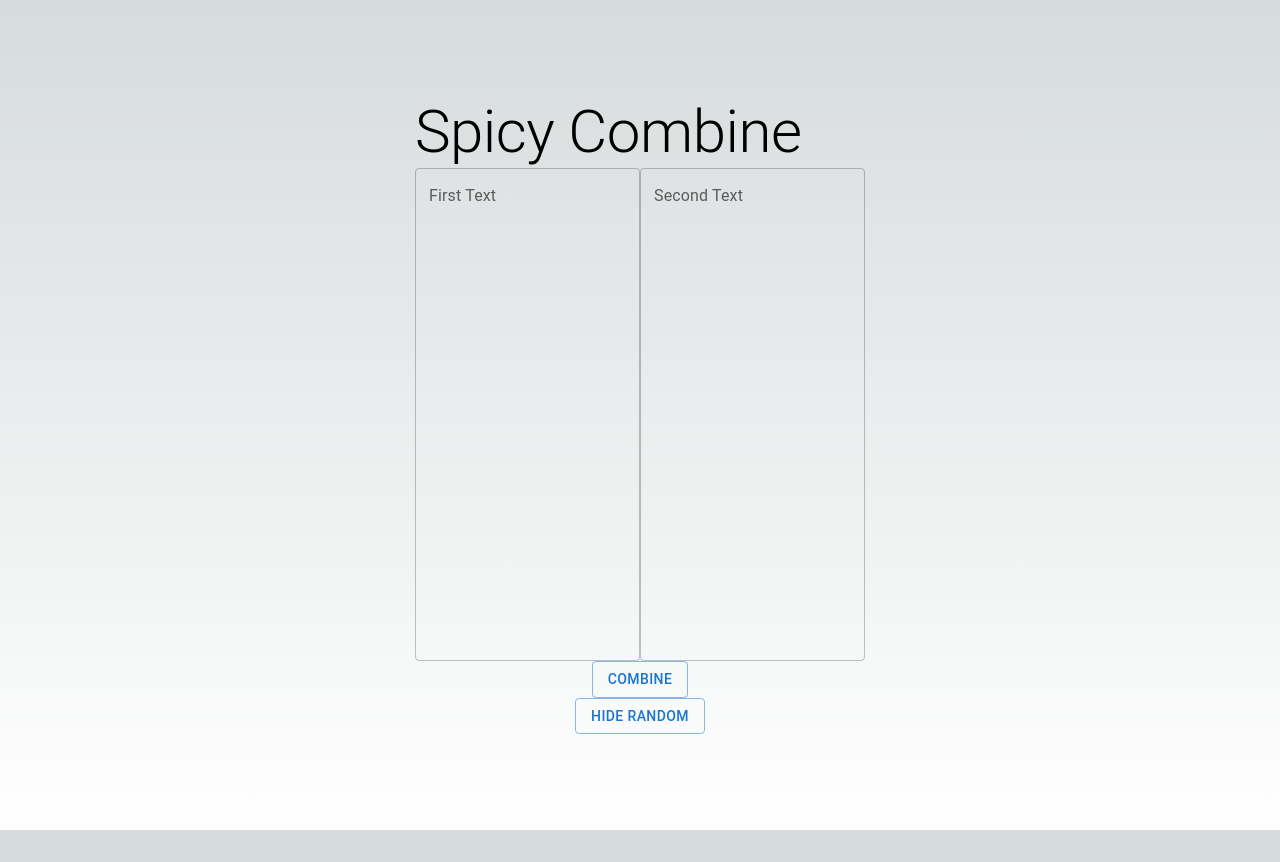
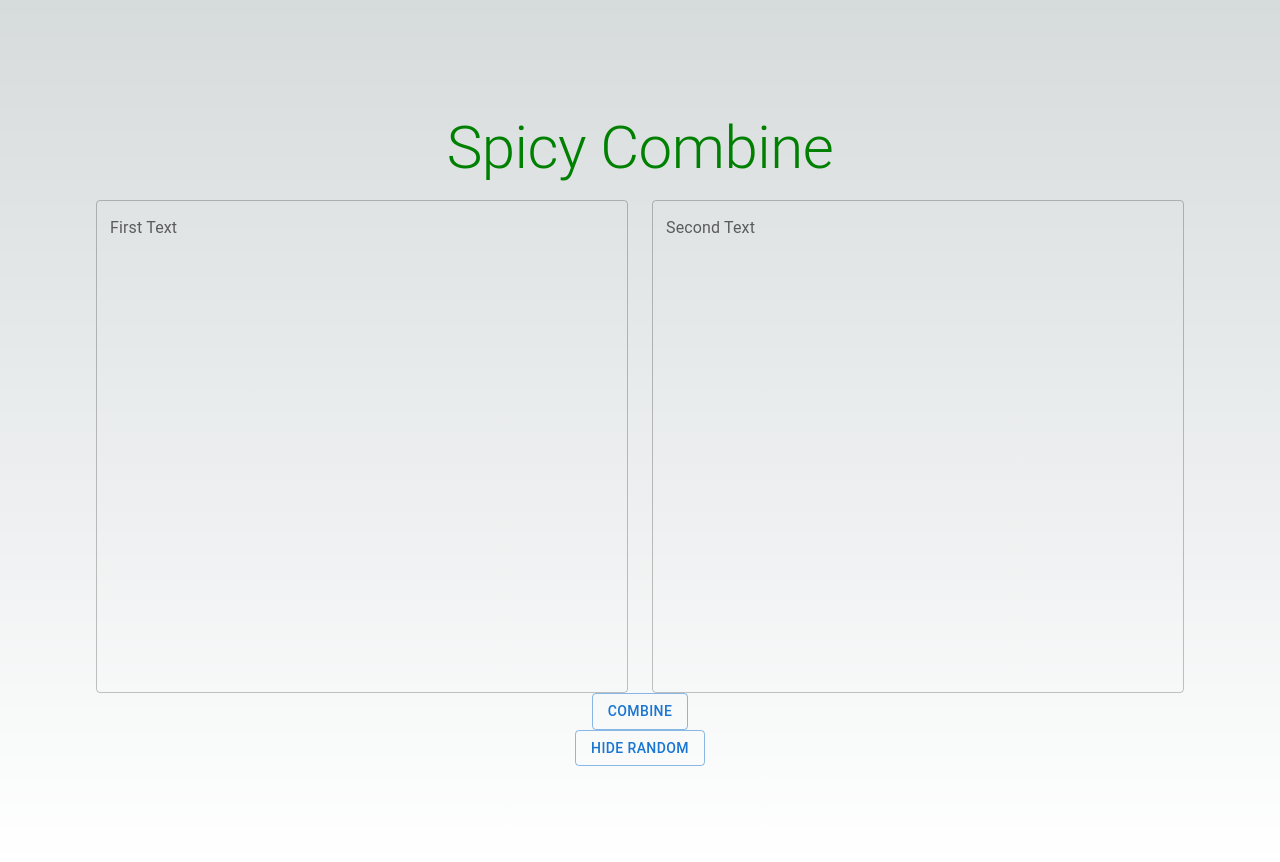
Before and after one commit to ttn729/spicy-combine, a Next.js app: page / in a window 1280 px wide. Before the commit the page ends 830 px from the top, so only its background shows below. Built offline with nearby package versions, Linux system fonts and the light colour scheme.

Commit message:
Improve UI

```diff
--- a/components/CombineScreen.js
+++ b/components/CombineScreen.js
@@ -1,4 +1,4 @@
-import { Box, Button, TextField, Typography } from "@mui/material";
+import { Box, Button, Grid, TextField, Typography } from "@mui/material";
 import React from "react";
 
 export default function CombineScreen() {
@@ -31,23 +31,31 @@ export default function CombineScreen() {
 
   return (
     <>
-      <Box>
-        <Typography variant="h2">Spicy Combine</Typography>
+      <Box sx={{ width: 1 }}>
+        <Typography color="green" variant="h2" align="center" margin={2}>Spicy Combine</Typography>
 
+        <Grid container rowSpacing={1} columnSpacing={{ xs: 1, sm: 2, md: 3 }}>
+          <Grid item xs={6}>
             <TextField
               multiline
               label="First Text"
               minRows={20}
               value={first}
               onChange={onChangeFirst}
+              fullWidth
             />
+          </Grid>
+          <Grid item xs={6}>
             <TextField
               multiline
               label="Second Text"
               minRows={20}
               value={second}
               onChange={onChangeSecond}
+              fullWidth
             />
+          </Grid>
+        </Grid>
       </Box>
 
       <Button variant="outlined" onClick={onClickCombine}>
@@ -55,7 +63,7 @@ export default function CombineScreen() {
       </Button>
       <Button variant="outlined">Hide Random</Button>
 
-      <Box sx={{justifyContent: "right"}}>
+      <Box sx={{ justifyContent: "right" }}>
         {combination.map((line, index) => {
           return (
             <Box key={index}>
--- a/styles/globals.css
+++ b/styles/globals.css
@@ -9,68 +9,16 @@
   --background-start-rgb: 214, 219, 220;
   --background-end-rgb: 255, 255, 255;
 
-  --primary-glow: conic-gradient(
-    from 180deg at 50% 50%,
-    #16abff33 0deg,
-    #0885ff33 55deg,
-    #54d6ff33 120deg,
-    #0071ff33 160deg,
-    transparent 360deg
-  );
-  --secondary-glow: radial-gradient(
-    rgba(255, 255, 255, 1),
-    rgba(255, 255, 255, 0)
-  );
+
 
   --tile-start-rgb: 239, 245, 249;
   --tile-end-rgb: 228, 232, 233;
-  --tile-border: conic-gradient(
-    #00000080,
-    #00000040,
-    #00000030,
-    #00000020,
-    #00000010,
-    #00000010,
-    #00000080
-  );
+
 
   --callout-rgb: 238, 240, 241;
   --callout-border-rgb: 172, 175, 176;
   --card-rgb: 180, 185, 188;
   --card-border-rgb: 131, 134, 135;
-}
-
-@media (prefers-color-scheme: dark) {
-  :root {
-    --foreground-rgb: 255, 255, 255;
-    --background-start-rgb: 0, 0, 0;
-    --background-end-rgb: 0, 0, 0;
-
-    --primary-glow: radial-gradient(rgba(1, 65, 255, 0.4), rgba(1, 65, 255, 0));
-    --secondary-glow: linear-gradient(
-      to bottom right,
-      rgba(1, 65, 255, 0),
-      rgba(1, 65, 255, 0),
-      rgba(1, 65, 255, 0.3)
-    );
-
-    --tile-start-rgb: 2, 13, 46;
-    --tile-end-rgb: 2, 5, 19;
-    --tile-border: conic-gradient(
-      #ffffff80,
-      #ffffff40,
-      #ffffff30,
-      #ffffff20,
-      #ffffff10,
-      #ffffff10,
-      #ffffff80
-    );
-
-    --callout-rgb: 20, 20, 20;
-    --callout-border-rgb: 108, 108, 108;
-    --card-rgb: 100, 100, 100;
-    --card-border-rgb: 200, 200, 200;
-  }
 }
 
 * {
```
Lines whose indentation alone changed are shown as unchanged.
